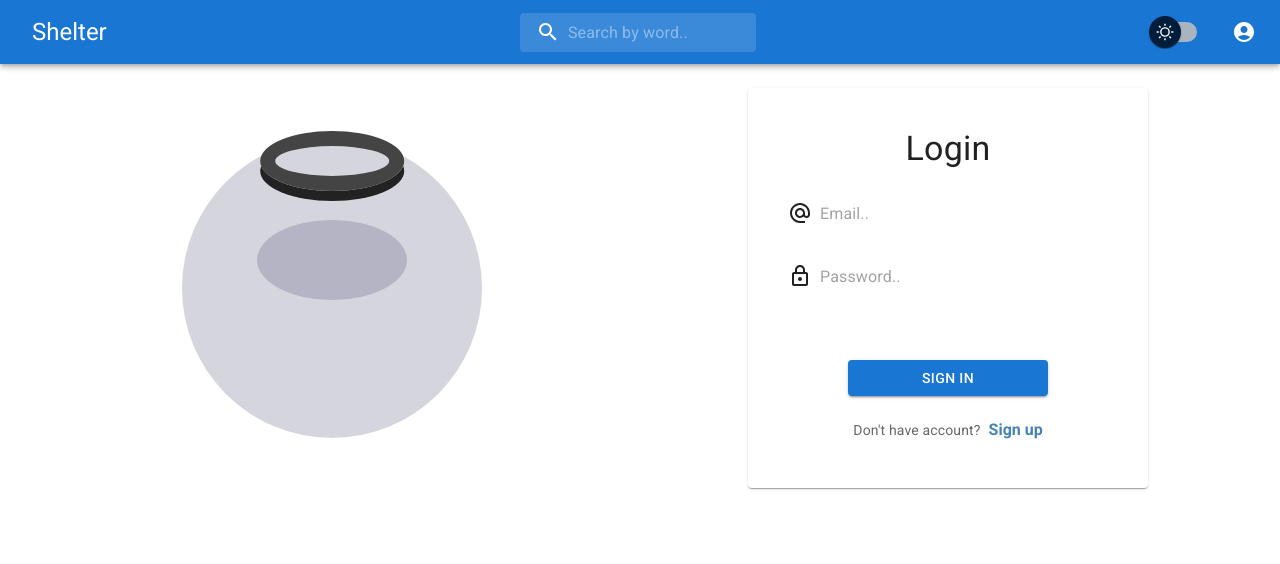
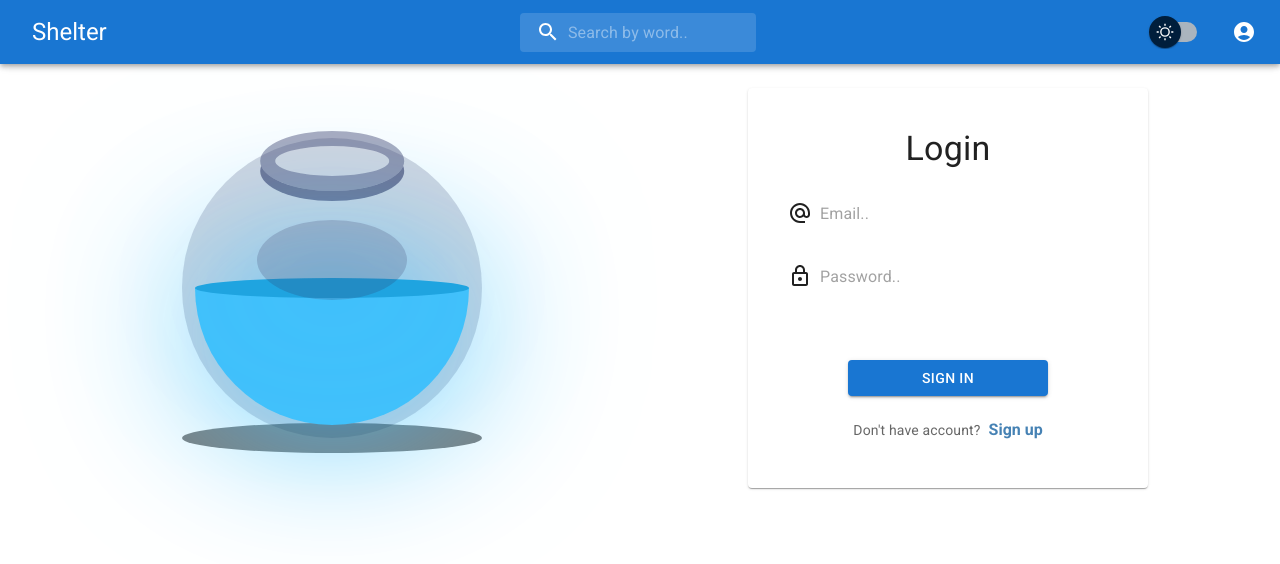
Before and after one commit to AlexForw/social-network-mui-react, a React (Create React App) app: page /login in a window 1280 px wide. Shown: the top 564 px of the page. Built offline with nearby package versions, Linux system fonts and the light colour scheme; no server answers.

Commit message:
feat: add main colors

```diff
--- a/src/components/Layout/hoc/RequireAuth.jsx
+++ b/src/components/Layout/hoc/RequireAuth.jsx
@@ -20,7 +20,7 @@ const RequireAuth = () => {
         localStorage.setItem('storage',JSON.stringify(storage))
     }
     return (
-        JSON.parse(localStorage.getItem('storage')) ? <Outlet /> : <Navigate to='/login' state={{ from: location }} replace />
+        localStorage.getItem('storage') ? <Outlet /> : <Navigate to='/login' state={{ from: location }} replace />
     )
 }
 export default RequireAuth;
--- a/src/components/animations/Bowl.css
+++ b/src/components/animations/Bowl.css
@@ -10,7 +10,6 @@
     align-items: center;
     width: 400px;
     max-height: 400px;
-    /* background-color: red; */
 }
 
 .bowl {
@@ -27,12 +26,12 @@
     position: absolute;
     width: 40%;
     height: 30px;
-    border: 15px solid #444;
+    border: 15px solid rgb(45, 45, 92, 0.4);
     border-radius: 50%;
     left: 50%;
     transform: translateX(-50%);
     top: -15px;
-    box-shadow: 0 10px #222;
+    box-shadow: 0 10px rgb(45, 45, 92, 0.6);
 }
 
 .bowl::after {
@@ -46,3 +45,37 @@
     transform: translate(-50%, -50%);
     border-radius: 50%;
 }
+
+.fluid {
+    position: absolute;
+    top: 50%;
+    left: 5px;
+    right: 5px;
+    bottom: 5px;
+    background: #41c1fb;
+    border-bottom-left-radius: 150px;
+    border-bottom-right-radius: 150px;
+    filter: drop-shadow(0 0 80px #41c1fb);
+}
+
+.fluid::before {
+    content: '';
+    position: absolute;
+    top: -10px;
+    width: 100%;
+    height: 20px;
+    background: #1fa4e0;
+    border-radius: 50%;
+    filter: drop-shadow(0 0 80px #41c1fb);
+}
+
+.bowl__shadow {
+    position: absolute;
+    top: calc(50% + 150px);
+    left: 50%;
+    transform: translate(-50%,-50%);
+    width: 300px;
+    height: 30px;
+    background: rgba(0, 0, 0, 0.5);
+    border-radius: 50%;
+}
--- a/src/components/animations/Bowl.jsx
+++ b/src/components/animations/Bowl.jsx
@@ -5,6 +5,7 @@ const Bowl = () => {
     return (
         <section className='bowl__wrapper'>
             <div className="bowl">
+                <div className="bowl__shadow"></div>
                 <div className="fluid">
 
                 </div>
```
